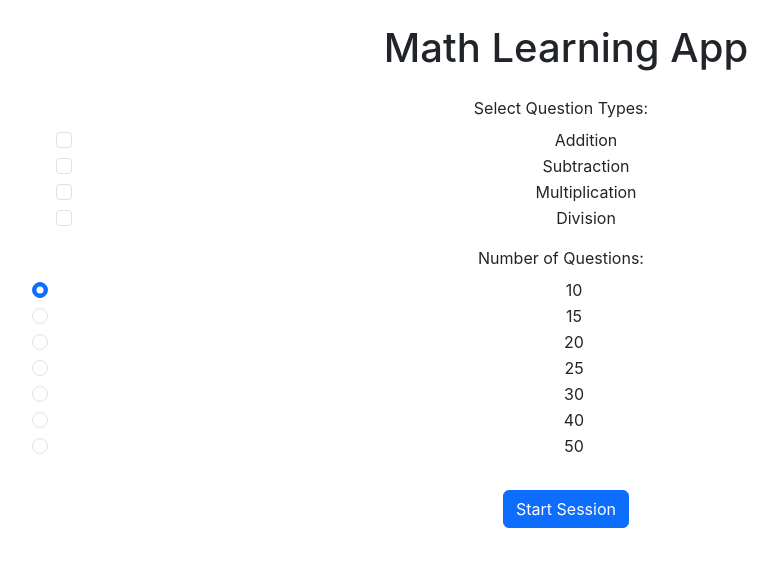
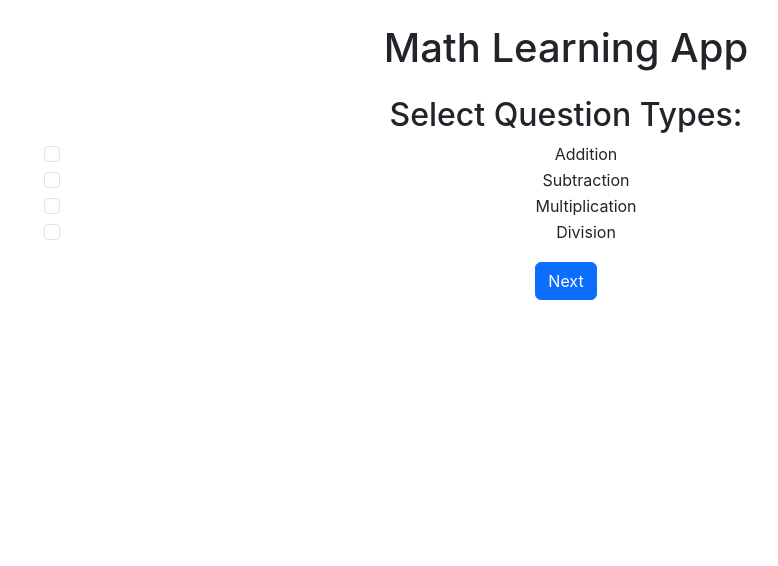
Before and after one commit to vbabaev/math-learning-app, a React app: page / in a window 1280 px wide. Shown: the top 566 px of the page, without its empty margins (24-802 px from the left). Built offline with nearby package versions, Linux system fonts and the light colour scheme.

Commit message:
Supported two step setup process

```diff
--- a/src/App.js
+++ b/src/App.js
@@ -55,10 +55,6 @@ const App = () => {
   };
 
   const startSession = () => {
-    if (selectedGenerators.length === 0) {
-      alert("Please select at least one type of question.");
-      return;
-    }
     const generatedQuestions = generateQuestions(selectedGenerators, numQuestions);
 
     setQuestions(generatedQuestions);
@@ -89,7 +85,6 @@ const App = () => {
           numQuestions={numQuestions}
           handleNumQuestionsChange={handleNumQuestionsChange}
           startSession={startSession}
-          isRunning={isRunning}
         />
       )}
       {page === 'session' && (
--- a/src/components/Setup.js
+++ b/src/components/Setup.js
@@ -1,25 +1,46 @@
 // src/components/Setup.js
-import React from 'react';
-import SessionControls from './SessionControls';
+import React, { useState } from 'react';
+import Step1Generators from './Step1Generators';
+import Step2NumQuestions from './Step2NumQuestions';
 
 const Setup = ({
   selectedGenerators,
   handleGeneratorChange,
   numQuestions,
   handleNumQuestionsChange,
-  startSession,
-  isRunning
+  startSession
 }) => {
+  const [step, setStep] = useState(1);
+
+  const nextStep = () => {
+    if (selectedGenerators.length === 0) {
+      alert("Please select at least one type of question.");
+      return;
+    }
+    setStep(2);
+  };
+
+  const previousStep = () => {
+    setStep(1);
+  };
+
   return (
     <div className="container mt-4">
-      <SessionControls
+      {step === 1 && (
+        <Step1Generators
           selectedGenerators={selectedGenerators}
           handleGeneratorChange={handleGeneratorChange}
+          nextStep={nextStep}
+        />
+      )}
+      {step === 2 && (
+        <Step2NumQuestions
           numQuestions={numQuestions}
           handleNumQuestionsChange={handleNumQuestionsChange}
           startSession={startSession}
-        isRunning={isRunning}
+          previousStep={previousStep}
         />
+      )}
     </div>
   );
 };
--- /dev/null
+++ b/src/components/Step1Generators.js
@@ -0,0 +1,37 @@
+// src/components/Step1Generators.js
+import React from 'react';
+
+const Step1Generators = ({ selectedGenerators, handleGeneratorChange, nextStep }) => {
+  const questionGenerators = {
+    addition: 'Addition',
+    subtraction: 'Subtraction',
+    multiplication: 'Multiplication',
+    division: 'Division'
+  };
+
+  return (
+    <div className="mb-3">
+      <h2>Select Question Types:</h2>
+      <div className="form-check">
+        {Object.keys(questionGenerators).map(generator => (
+          <div key={generator} className="form-check">
+            <input
+              className="form-check-input"
+              type="checkbox"
+              value={generator}
+              id={`checkbox-${generator}`}
+              checked={selectedGenerators.includes(generator)}
+              onChange={handleGeneratorChange}
+            />
+            <label className="form-check-label" htmlFor={`checkbox-${generator}`}>
+              {questionGenerators[generator]}
+            </label>
+          </div>
+        ))}
+      </div>
+      <button className="btn btn-primary mt-3" onClick={nextStep}>Next</button>
+    </div>
+  );
+};
+
+export default Step1Generators;
--- /dev/null
+++ b/src/components/Step2NumQuestions.js
@@ -0,0 +1,33 @@
+// src/components/Step2NumQuestions.js
+import React from 'react';
+
+const Step2NumQuestions = ({ numQuestions, handleNumQuestionsChange, startSession, previousStep }) => {
+  const questionNumbers = [10, 15, 20, 25, 30, 40, 50];
+
+  return (
+    <div className="mb-3">
+      <h2>Select Number of Questions:</h2>
+      <div>
+        {questionNumbers.map(num => (
+          <div key={num} className="form-check">
+            <input
+              className="form-check-input"
+              type="radio"
+              value={num}
+              id={`radio-${num}`}
+              checked={numQuestions === num}
+              onChange={handleNumQuestionsChange}
+            />
+            <label className="form-check-label" htmlFor={`radio-${num}`}>
+              {num}
+            </label>
+          </div>
+        ))}
+      </div>
+      <button className="btn btn-secondary mt-3 me-2" onClick={previousStep}>Back</button>
+      <button className="btn btn-primary mt-3" onClick={startSession}>Start Session</button>
+    </div>
+  );
+};
+
+export default Step2NumQuestions;
```
Lines whose indentation alone changed are shown as unchanged.
